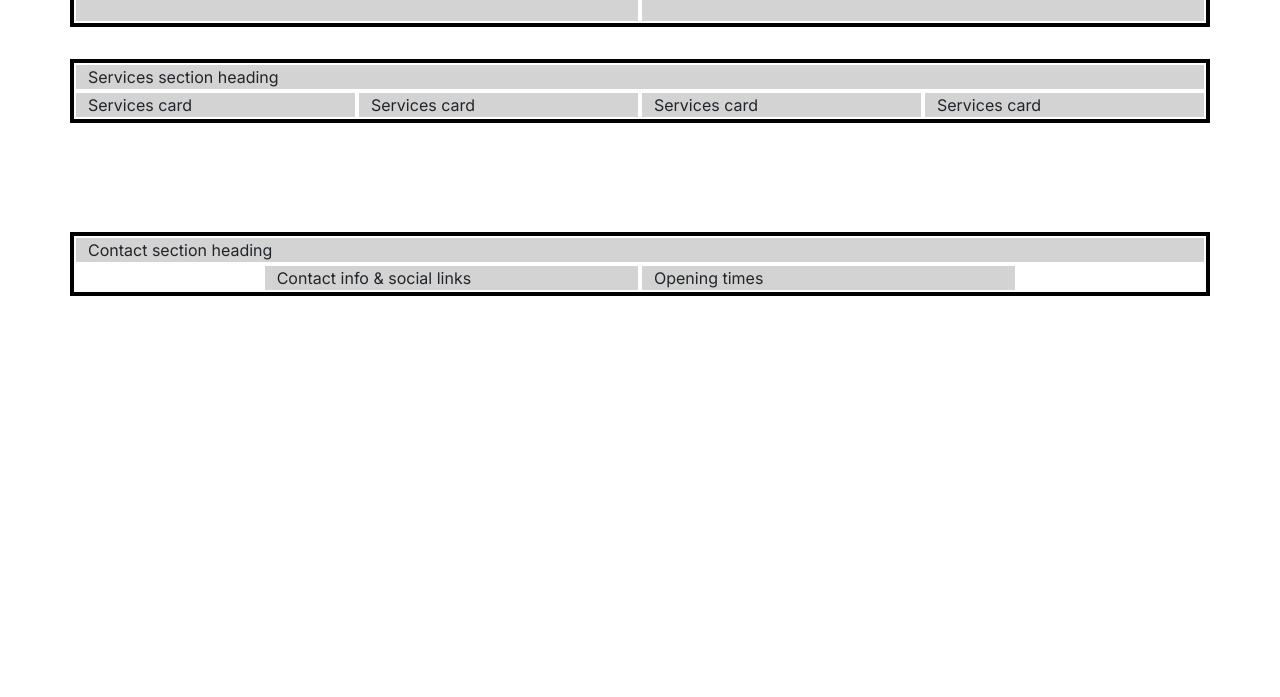
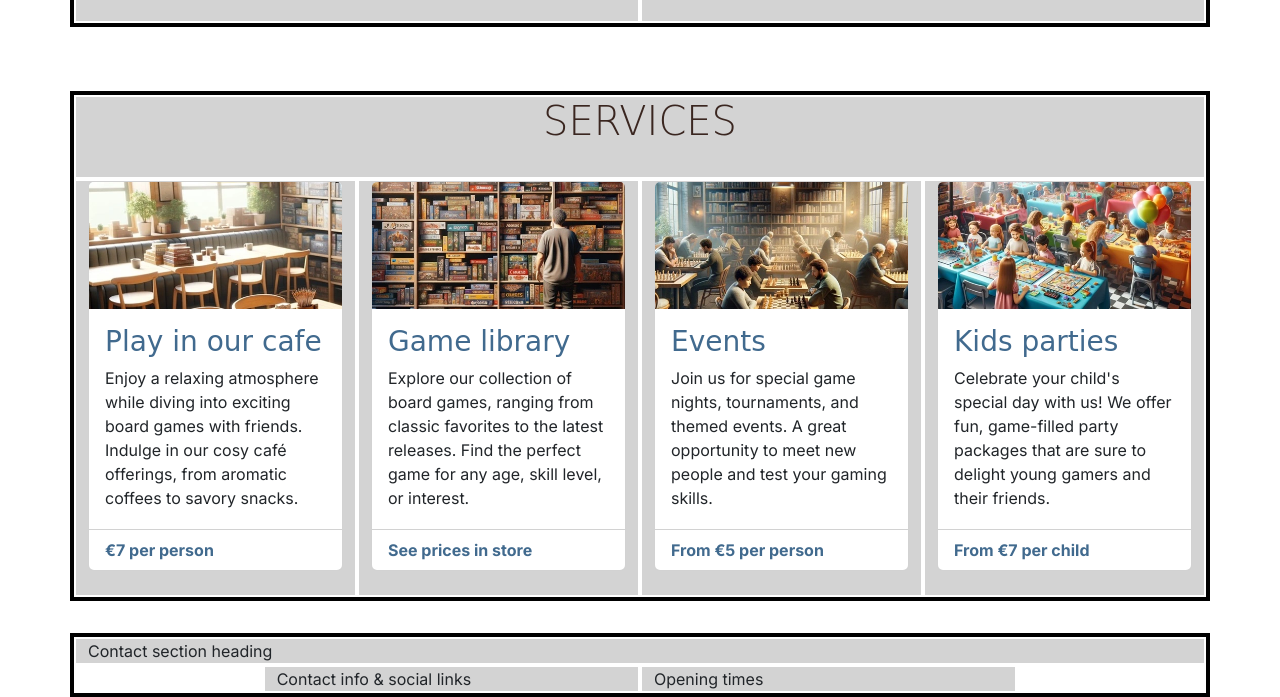
Before and after one commit to xhesjana1/boardwalk-games, a plain HTML site: page index.html in a window 1280 px wide. Shown: the part 504-1201 px from the top of the page. Before the commit the page ends 800 px from the top, so only its background shows below. Drawn offline with nearby package versions, Linux system fonts and the light colour scheme; a web font is replaced by a local one.

Commit message:
Finish styling the services section

```diff
--- a/assets/css/style.css
+++ b/assets/css/style.css
@@ -22,7 +22,15 @@ h2,
 h3 {
     font-family: var(--secondary-font);
     color: var(--primary-color);
+}
+
+h1,
+h2 {
     text-transform: uppercase;
+}
+
+h2 {
+    margin-bottom: 2rem;
 }
 
 .sub-heading-color {
@@ -49,6 +57,18 @@ h3 {
     font-family: var(--secondary-font);
 }
 
+/* Services */
+
+#services .card-footer {
+    font-weight: bold;
+    color: var(--highlight-color);
+    background-color: transparent;
+}
+
+#services .card {
+    margin-bottom: 1.5rem;
+}
+
 /* grid visualisation CSS for testing */
 
 .container,
@@ -60,3 +80,37 @@ h3 {
     border: 2px solid white;
     background-color: lightgray;
 }
+
+/* Media queries */
+
+/* Medium devices (tablets, 768px and up) */
+@media screen and (min-width: 768px) {
+    /* Make all service cards the same height for consistency */
+    #services .card-body {
+        min-height: 191px;
+    }
+}
+
+/* Large devices (small laptops, 992px and up) */
+@media screen and (min-width: 992px) {
+    /* Make all service cards the same height for consistency */
+    #services .card-body {
+        min-height: auto;
+    }
+}
+
+/* xl devices (large desktops, 1200px and up) */
+@media screen and (min-width: 1200px) {
+    /* make all service cards the same height for consistency */
+    #services .card-body {
+        min-height: 220px;
+    }
+}
+
+/* xxl devices (larger desktops, 1400px and up) */
+@media screen and (min-width: 1400px) {
+    /* make all service cards the same height for consistency */
+    #services .card-body {
+        min-height: 195px;
+    }
+}
--- a/index.html
+++ b/index.html
@@ -104,19 +104,85 @@
                     </button>
                 </div>
             </div>
-            </div>
-            </header>
+        </div>
+    </header>
 
     <!--main element to hold all key sections of the home page. It is not part of the grid structure-->
     <main>
         <!--Services section-->
-        <section class="container">
+        <section id="services" class="container section">
             <div class="row">
-                <div class="col-12">Services section heading</div>
-                <div class="col-12 col-md-6 col-xl-3">Services card</div>
-                <div class="col-12 col-md-6 col-xl-3">Services card</div>
-                <div class="col-12 col-md-6 col-xl-3">Services card</div>
-                <div class="col-12 col-md-6 col-xl-3">Services card</div>
+                <div class="col-12 text-center">
+                    <h2 class="display-6">Services</h2>
+                </div>
+                <div class="col-12 col-md-6 col-xl-3">
+                    <div class="card">
+                        <img src="assets/images/services-1.webp" class="card-img-top"
+                            alt="Boardwalk games cafe table by a window, stacks of boardgames can be seen on the table">
+                        <div class="card-body">
+                            <h3 class="card-title sub-heading-color">Play in our cafe</h3>
+                            <p class="card-text">
+                                Enjoy a relaxing atmosphere while diving into exciting board
+                                games with friends. Indulge in our cosy café offerings, from
+                                aromatic coffees to savory snacks.
+                            </p>
+                        </div>
+                        <div class="card-footer">
+                            <p class="mb-0">€7 per person</p>
+                        </div>
+                    </div>
+                </div>
+                <div class="col-12 col-md-6 col-xl-3">
+                    <div class="card">
+                        <img src="assets/images/services-2.webp" class="card-img-top"
+                            alt="Board games stacked in bookshelves, a man can be seen browsing the shelves" />
+                        <div class="card-body">
+                            <!-- bootstrap cards come as h5 by default, changed to h3 to fit project heading hierarchy -->
+                            <h3 class="card-title sub-heading-color">Game library</h3>
+                            <p class="card-text">
+                                Explore our collection of board games, ranging from classic
+                                favorites to the latest releases. Find the perfect game for
+                                any age, skill level, or interest.
+                            </p>
+                        </div>
+                        <div class="card-footer">
+                            <p class="mb-0">See prices in store</p>
+                        </div>
+                    </div>
+                </div>
+                <div class="col-12 col-md-6 col-xl-3">
+                    <div class="card">
+                        <img src="assets/images/services-3.webp" class="card-img-top">
+                        <div class="card-body">
+                            <h3 class="card-title sub-heading-color">Events</h3>
+                            <p class="card-text">
+                                Join us for special game nights, tournaments, and themed
+                                events. A great opportunity to meet new people and test your
+                                gaming skills.
+                            </p>
+                        </div>
+                        <div class="card-footer">
+                            <p class="mb-0">From €5 per person</p>
+                        </div>
+                    </div>
+                </div>
+                <div class="col-12 col-md-6 col-xl-3">
+                    <div class="card">
+                        <img src="assets/images/services-4.webp" class="card-img-top"
+                            alt="A kids party being held at Boardwalk Games">
+                        <div class="card-body">
+                            <h3 class="card-title sub-heading-color">Kids parties</h3>
+                            <p class="card-text">
+                                Celebrate your child's special day with us! We offer fun,
+                                game-filled party packages that are sure to delight young
+                                gamers and their friends.
+                            </p>
+                        </div>
+                        <div class="card-footer">
+                            <p class="mb-0">From €7 per child</p>
+                        </div>
+                    </div>
+                </div>
             </div>
         </section>
     </main>
```
